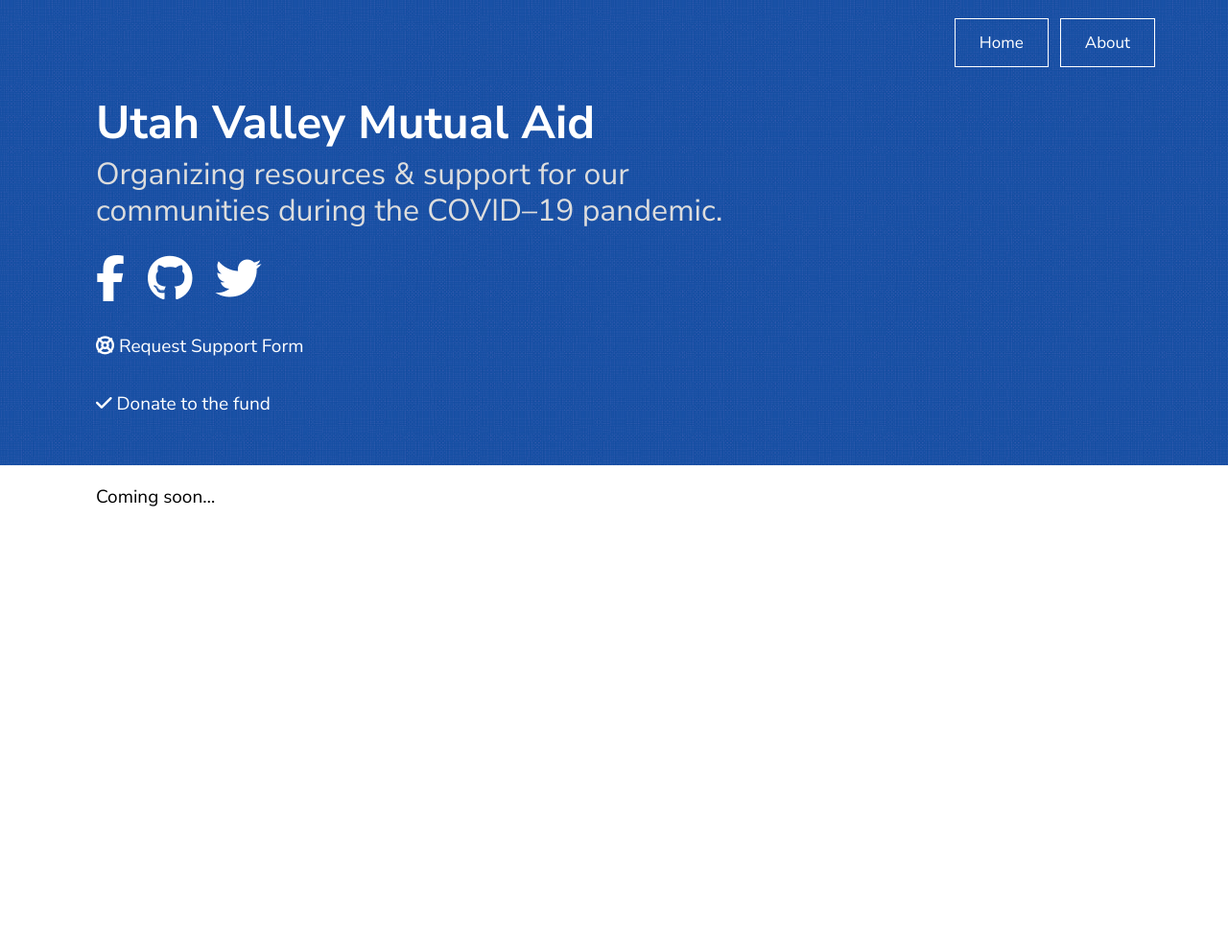
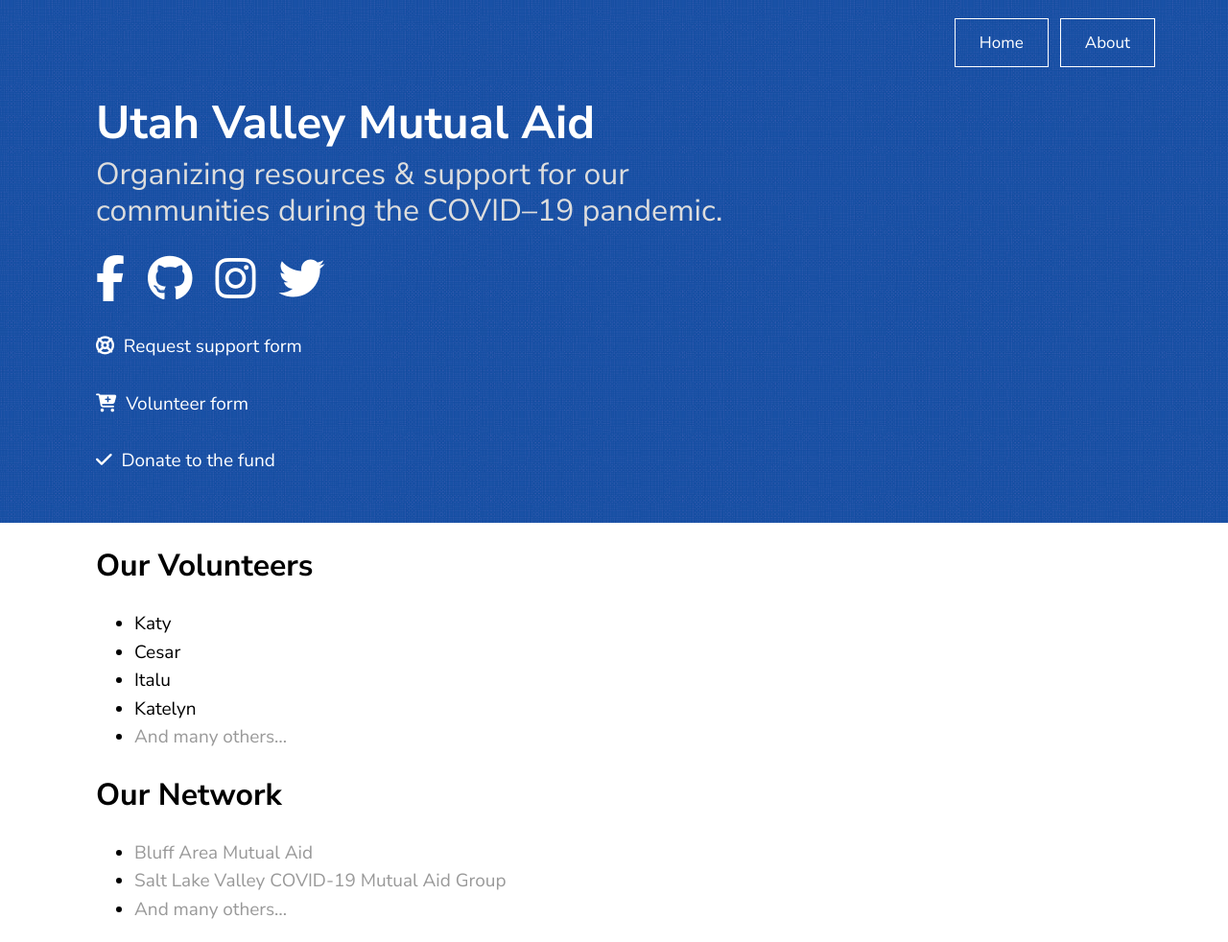
Before and after one commit to utahmutualaid/website, a Jekyll site: the page built from about.md, in a window 1280 px wide. Shown: the whole page at 96% size. Built offline with Jekyll 4.4.1, drawn with Linux system fonts in a browser that asks for light colours; nearby versions of some CDN libraries; before the commit the page ends 900 px from its top, so only the background shows below that.

Commit message:
added links; updated index and aboutt

```diff
--- a/_config.yml
+++ b/_config.yml
@@ -22,8 +22,9 @@
 
   # generate social links in footer
   social_links:
-    github:  utahmutualaid
     facebook: https://www.facebook.com/groups/utahmutualaid/
+    github: utahmutualaid
+    instagram: https://www.instagram.com/utahmutualaid/
     twitter: utahmutualaid
     rss: rss
 
--- a/_includes/page_header.html
+++ b/_includes/page_header.html
@@ -8,6 +8,9 @@
 		{%- if site.texture.social_links.github -%}
 			<a href="https://github.com/{{ site.texture.social_links.github }}"><li><i class="fa fa-github"></i></li></a>
 		{%- endif -%}
+		{%- if site.texture.social_links.instagram -%}
+			<a href="https://github.com/{{ site.texture.social_links.instagram }}"><li><i class="fa fa-instagram"></i></li></a>
+		{%- endif -%}
 		{%- if site.texture.social_links.linkedIn -%}
 			<a href="https://linkedin.com/{{ site.texture.social_links.linkedIn }}"><li><i class="fa fa-linkedin"></i></li></a>
 		{%- endif -%}
@@ -16,6 +19,7 @@
 		{%- endif -%}
 	</ul>
 
-	<p><a href="https://docs.google.com/forms/d/e/1FAIpQLSdxm15E4lYHn1c3XrtrN7ze5eJbQiLizwKYsr_gq_NQA6R2tw/viewform?usp=sf_link"><i class="fa fa-life-ring"></i> Request Support Form</a></p>
-	<p><a href="https://opencollective.com/utahmutualaid/donate"><i class="fa fa-check"></i> Donate to the fund</a></p>
+	<p><a href="https://docs.google.com/forms/d/e/1FAIpQLSdxm15E4lYHn1c3XrtrN7ze5eJbQiLizwKYsr_gq_NQA6R2tw/viewform?usp=sf_link"><i class="fa fa-life-ring"></i>&nbsp;&nbsp;Request support form</a></p>
+	<p><a href=""><i class="fa fa-cart-plus"></i>&nbsp;&nbsp;Volunteer form</a></p>
+	<p><a href="https://opencollective.com/utahmutualaid/donate"><i class="fa fa-check"></i>&nbsp;&nbsp;Donate to the fund</a></p>
 </div>
--- a/about.md
+++ b/about.md
@@ -3,4 +3,16 @@
 title: About
 ---
 
-Coming soon...
+## Our Volunteers
+
+- Katy
+- Cesar
+- Italu
+- Katelyn
+- [And many others...](https://www.facebook.com/groups/utahmutualaid/)
+
+## Our Network
+
+- [Bluff Area Mutual Aid](https://www.facebook.com/Bluff-Area-Mutual-Aid-104023177905137/)
+- [Salt Lake Valley COVID-19 Mutual Aid Group](https://www.covid19mutualaidslc.com/)
+- [And many others...](https://docs.google.com/document/d/1uP49OQGhosfBN4BOYQvyy_Mu3mpCSOYzip13LksC-S8/preview#)
```
Also changed, not shown: index.md (+5 -1 lines).
